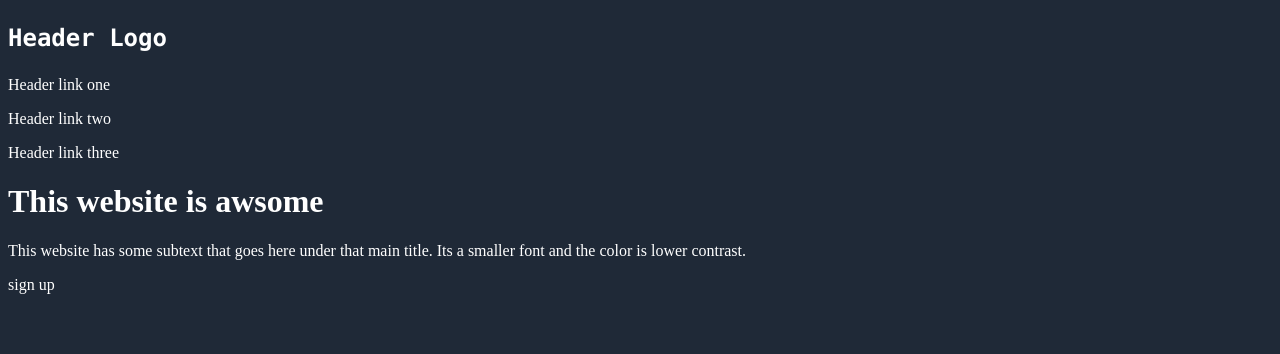
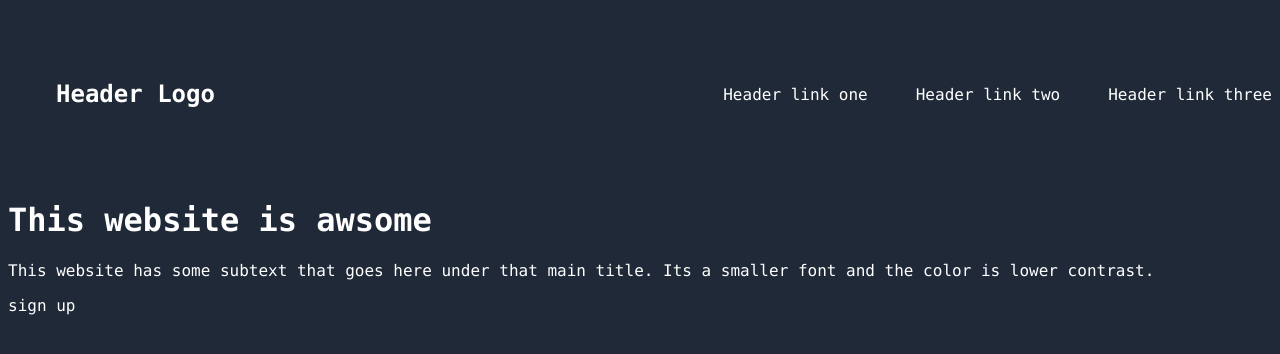
Before and after one commit to TickleMeElm0/landing-page, a plain HTML site: page index.html in a window 1280 px wide. Drawn offline with Linux system fonts and the light colour scheme.

Commit message:
created flex boxes and spaced out header

```diff
--- a/index.html
+++ b/index.html
@@ -7,10 +7,14 @@
     </head>
     <body>
         <div class="section-one">
-         <p class="header-logo">Header Logo</p>
-         <p>Header link one</p>
-         <p>Header link two</p>
-         <p>Header link three</p>
+         <div class="header">
+          <p class="header-logo">Header Logo</p>
+          <div class="right-links">
+           <p>Header link one</p>
+           <p>Header link two</p>
+           <p>Header link three</p>
+          </div>
+         </div>
          <h1>This website is awsome</h1>
          <p>This website has some subtext that goes here under that main title. Its a smaller font and the color is lower contrast.</p>
          <p>sign up</p>
--- a/style.css
+++ b/style.css
@@ -1,9 +1,25 @@
 body{
     background-color: #1f2937;
     color: white;
+    font-family:Lucida Console, courier new, monaco;
+}
+.header{
+    display: flex;
+
 }
 .header-logo {
     font-weight: bold;
     font-size: 24px;
-    font-family:Lucida Console, courier new, monaco;
+    display: flex;
+    margin-right: auto;
+    padding: 48px;
 }
+.right-links{
+    display: flex;
+    flex-direction: row;
+    gap: 48px;
+    /*justify-content: space-evenly;*/
+    align-items: center;
+    gap: flex-end;
+
+}
```
